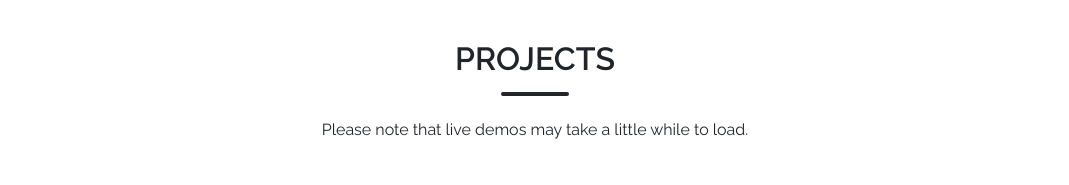
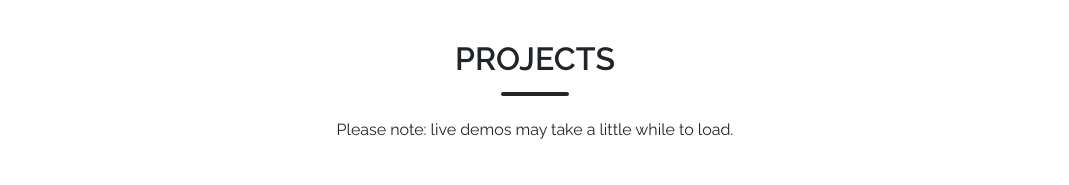
Before and after one commit to jyang81/portfolio-frontend, a React (Create React App) app: page / in a window 1280 px wide. Shown: the part 1660-1845 px from the top of the page, without its empty margins (105-1174 px from the left). Built offline with nearby package versions, Linux system fonts and the light colour scheme.

Commit message:
text edit

```diff
--- a/src/components/Projects.js
+++ b/src/components/Projects.js
@@ -9,7 +9,7 @@ const Projects = () => {
         <h2 className="bold">PROJECTS</h2>
         <hr />
         <h6 className="main-copy">
-          Please note that live demos may take a little while to load.
+          Please note: live demos may take a little while to load.
         </h6>
         <div className="container">
           <div className="row">
@@ -20,8 +20,7 @@ const Projects = () => {
                   <h5 className="card-title bold">BaseCamp</h5>
                   <p className="card-text">
                     A multi-component dashboard app for coding bootcamp students
-                    to keep them organized and on track throughout their
-                    program.
+                    to keep them organized and on track throughout their program.
                   </p>
                   <div className="d-flex justify-content-between align-items-center">
                     <div className="btn-group">
```
